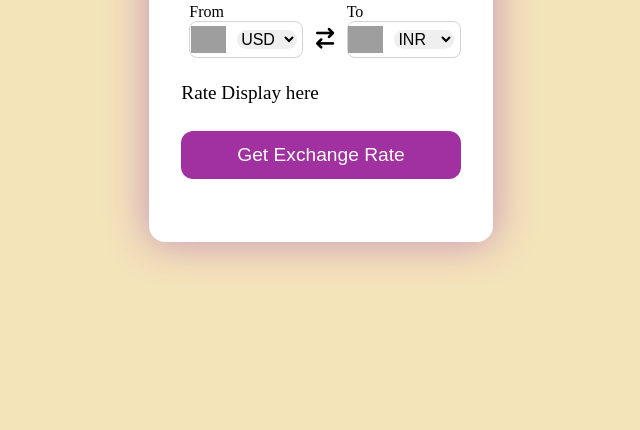
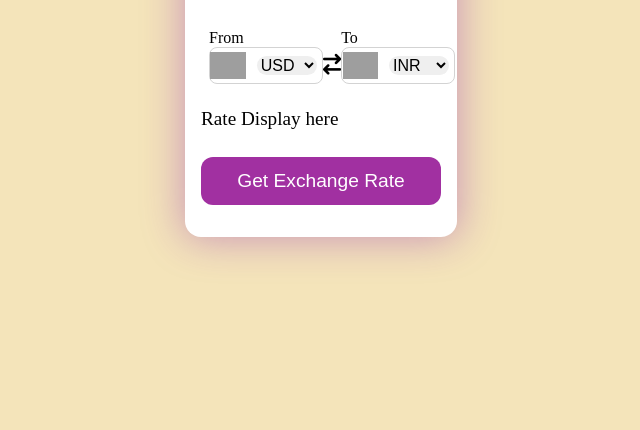
Before and after one commit to ANUBHAVSINGH30/Currency-Convertor, a plain HTML site: page index.html in a window 1280 px wide. Shown: the part 370-800 px from the top of the page, without its empty margins (319-959 px from the left). Drawn offline with Linux system fonts and the light colour scheme; grey boxes are pictures that could not be loaded.

Commit message:
Update styles.css

```diff
--- a/styles.css
+++ b/styles.css
@@ -16,8 +16,11 @@ body{
   padding: 2rem;
   border-radius: 1rem;
   min-height: 45vh;
+  max-width: 30vh;
+  width: 100%;
   box-shadow:0 0 40px 2px rgba(139, 32, 181, 0.4);
   transition: transform 0.3s ease;
+  padding: 1rem;
 }/*10px 10px 10px 10px #b866d1c6;*/
 
 
```
